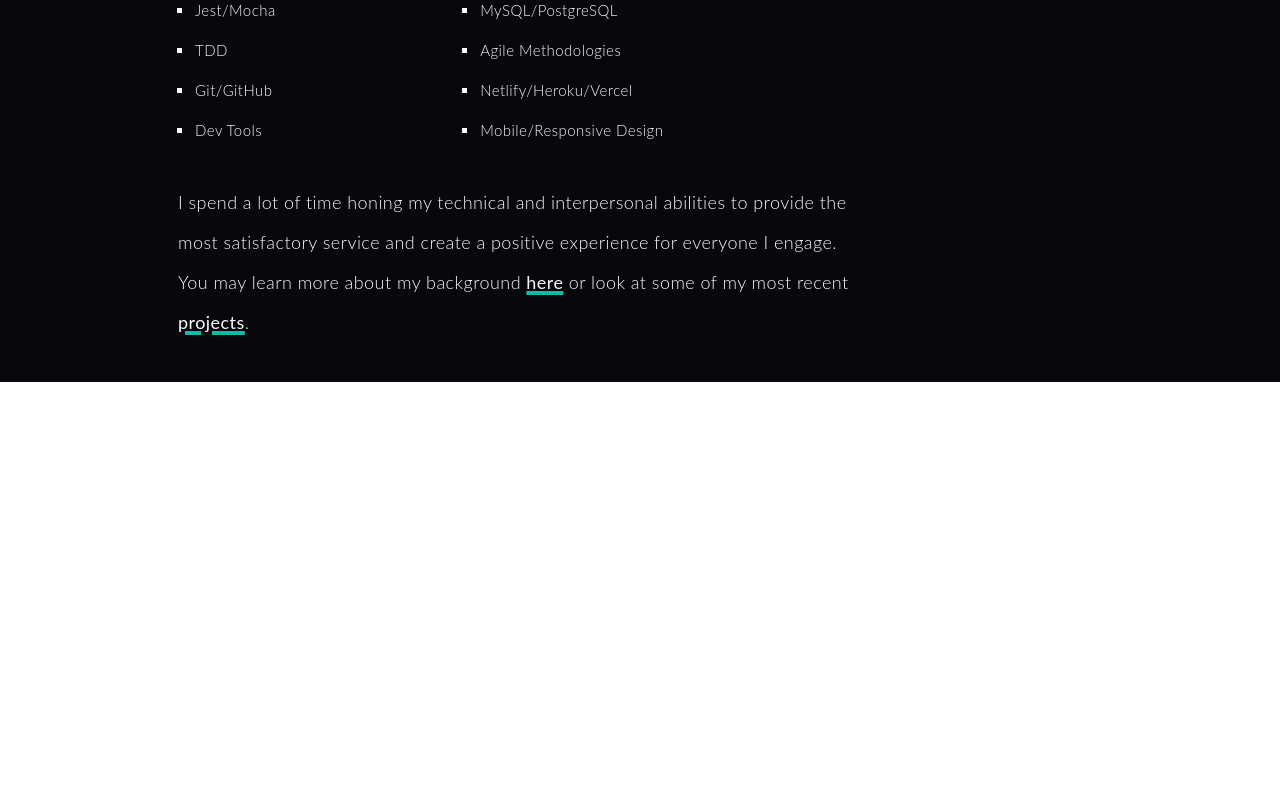
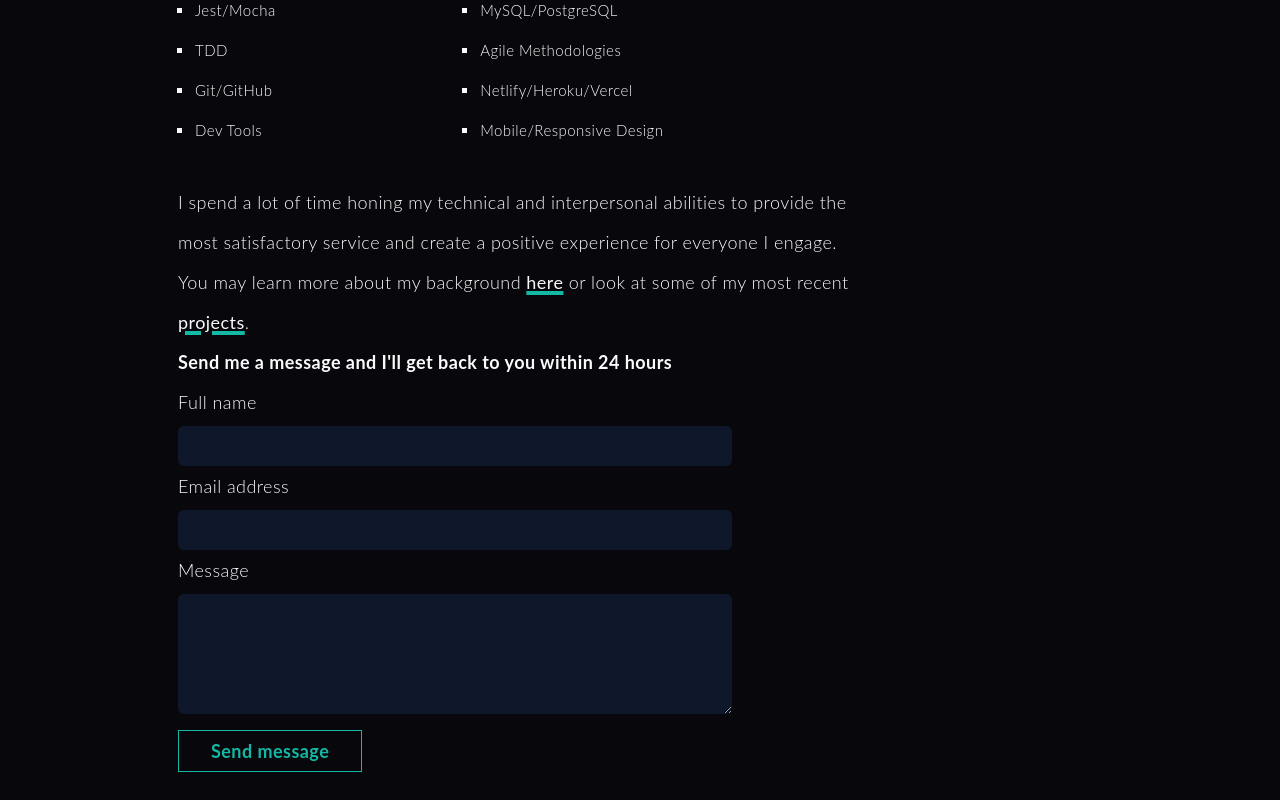
Before and after one commit to deyemiobaa/sa-portfolio, a React (Create React App) app: page / in a window 1280 px wide. Shown: the part 1486-2286 px from the top of the page. Before the commit the page ends 1868 px from the top, so only its background shows below. Built offline with nearby package versions, Linux system fonts and the light colour scheme.

Commit message:
add form to page

```diff
--- a/package.json
+++ b/package.json
@@ -3,6 +3,7 @@
   "version": "0.1.0",
   "private": true,
   "dependencies": {
+    "@formspree/react": "^2.2.5",
     "@testing-library/jest-dom": "^5.16.4",
     "@testing-library/react": "^13.3.0",
     "@testing-library/user-event": "^13.5.0",
--- /dev/null
+++ b/src/components/form.js
@@ -0,0 +1,44 @@
+import React from "react";
+import { useForm, ValidationError } from '@formspree/react';
+
+export default function Form() {
+  const [state, handleSubmit] = useForm("mbjwbway");
+  if (state.succeeded) {
+    return <p className="mt-10 font-bold">Thanks for your message! I'll get back to you within 24 hours</p>;
+  }
+  return (
+    <div className="md:w-3/5">
+      <p className="font-bold">Send me a message and I'll get back to you within 24 hours</p>
+      <form onSubmit={handleSubmit}>
+        <label className="block">
+          <span >Full name</span>
+          <input name="name" type="text" className="mt-1 block w-full rounded-md bg-slate-900 border-transparent focus:border-gray-500  focus:ring-0 outline-0" placeholder="" required />
+          <ValidationError
+            prefix="Name"
+            field="name"
+            errors={state.errors}
+          />
+        </label>
+        <label className="block">
+          <span >Email address</span>
+          <input name="email" type="text" className="mt-1 block w-full rounded-md bg-slate-900 border-transparent focus:border-gray-500  focus:ring-0 outline-0" placeholder="" required />
+          <ValidationError
+            prefix="Email"
+            field="email"
+            errors={state.errors}
+          />
+        </label>
+        <label className="block">
+          <span >Message</span>
+          <textarea name="message" className="mt-1 block w-full rounded-md bg-slate-900 border-transparent focus:border-gray-500  focus:ring-0 outline-0" rows="3" required></textarea>
+          <ValidationError
+            prefix="Message"
+            field="message"
+            errors={state.errors}
+          />
+        </label>
+        <button type="submit" disabled={state.submitting} className="border px-8 mt-4 border-teal-500 bg-transparent hover:bg-teal-500 hover:border ease-in-out duration-700 transition-colors text-teal-500 hover:text-black font-bold w-max sticky z-[11]">Send message</button>
+      </form>
+    </div>
+  )
+}
--- a/src/pages/welcome.js
+++ b/src/pages/welcome.js
@@ -1,9 +1,11 @@
 import React from "react";
 import SocialIcons from "../components/icons";
+import Form from "../components/form";
 import { skills, techSkills } from "../assets/data/data";
 import { Link } from "react-router-dom";
 
 export default function Welcome() {
+
   return (
     <div className="px-6 leading-7 lg:leading-10 tracking-wide  font-light">
       <div className="w-4/4 md:w-3/4 mx-auto mb-10 static z-10">
@@ -40,7 +42,7 @@ export default function Welcome() {
           <br />
           You may learn more about my background <Link className="underline decoration-teal-500 decoration-4 font-normal" to="/about">here</Link> or look at some of my most recent <Link className="underline decoration-teal-500 decoration-4 font-normal" to="/projects">projects</Link>.
         </p>
-
+        <Form />
       </div>
       <div className="lg:hidden flex justify-between w-3/4 self-center my-16">
         <SocialIcons />
```
Also changed, not shown: 1 other file (tests, documents, lock files or other folders).
